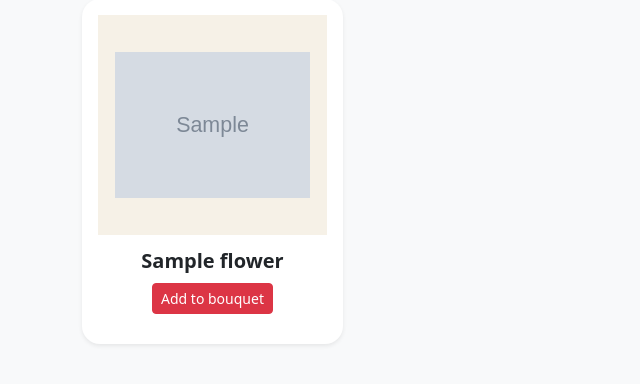
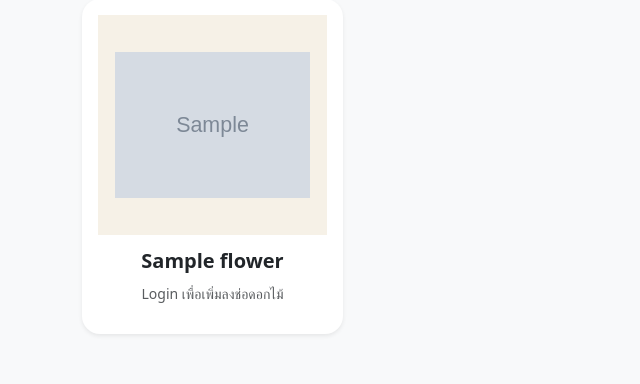
Before and after one commit to 6810110102psu-cmd/bouquet-web, a Flask app: page /flowers in a window 1280 px wide. Shown: the part 143-527 px from the top of the page, without its empty margins (0-640 px from the left). Run offline with Flask 3, Linux system fonts and the light colour scheme; tables that the repository leaves empty hold one stand-in row (values such as "Sample post"); grey boxes marked "Sample" are stand-in pictures.

Commit message:
Restrict add to bouquet button for logged-in users only

```diff
--- a/templates/flowers.html
+++ b/templates/flowers.html
@@ -9,20 +9,32 @@
     {% for flower in flowers %}
     <div class="col-md-3 col-sm-6 mb-4">
         <div class="card flower-card shadow-sm border-0">
+
             <div class="flower-box">
                 <img src="{{ url_for('static', filename=flower.image) }}"
                     class="flower-img">
             </div>
-            <div class="card-body flower-body">
+
+            <div class="card-body flower-body text-center">
                 <h5>{{ flower.name }}</h5>
-                <a href="/add_to_bouquet/{{ flower.id }}"
-                    class="btn btn-danger btn-sm">
-                    Add to bouquet
-                </a>
+
+                {% if session.get("user_id") %}
+                    <!-- คนที่ล็อกอินแล้ว -->
+                    <a href="/add_to_bouquet/{{ flower.id }}"
+                        class="btn btn-danger btn-sm mt-2">
+                        Add to bouquet
+                    </a>
+                {% else %}
+                    <!-- คนทั่วไป -->
+                    <small class="text-muted d-block mt-2">
+                        Login เพื่อเพิ่มลงช่อดอกไม้
+                    </small>
+                {% endif %}
             </div>
 
         </div>
     </div>
     {% endfor %}
 </div>
+
 {% endblock %}
```
